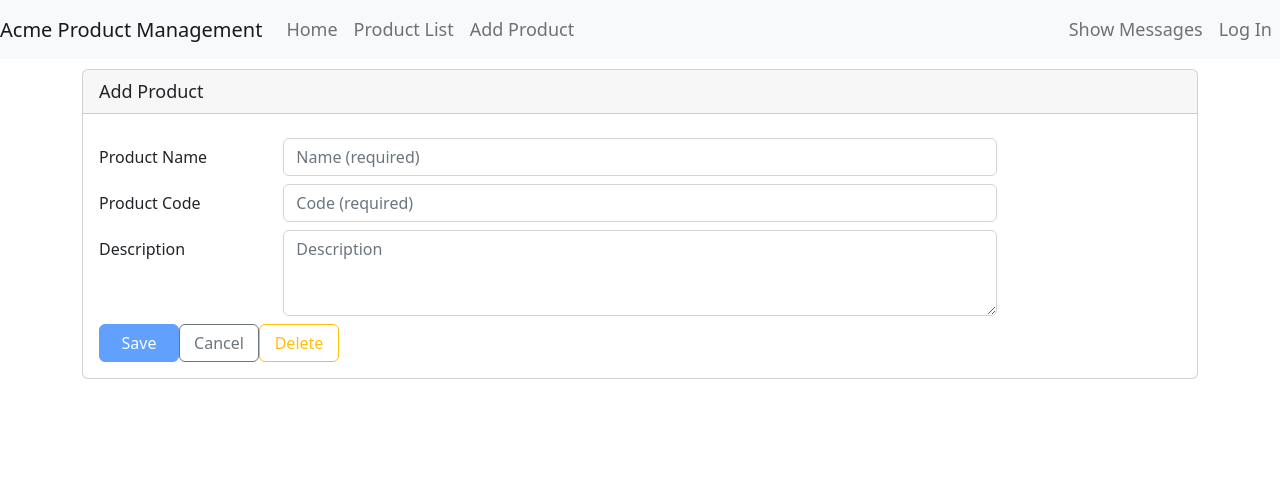
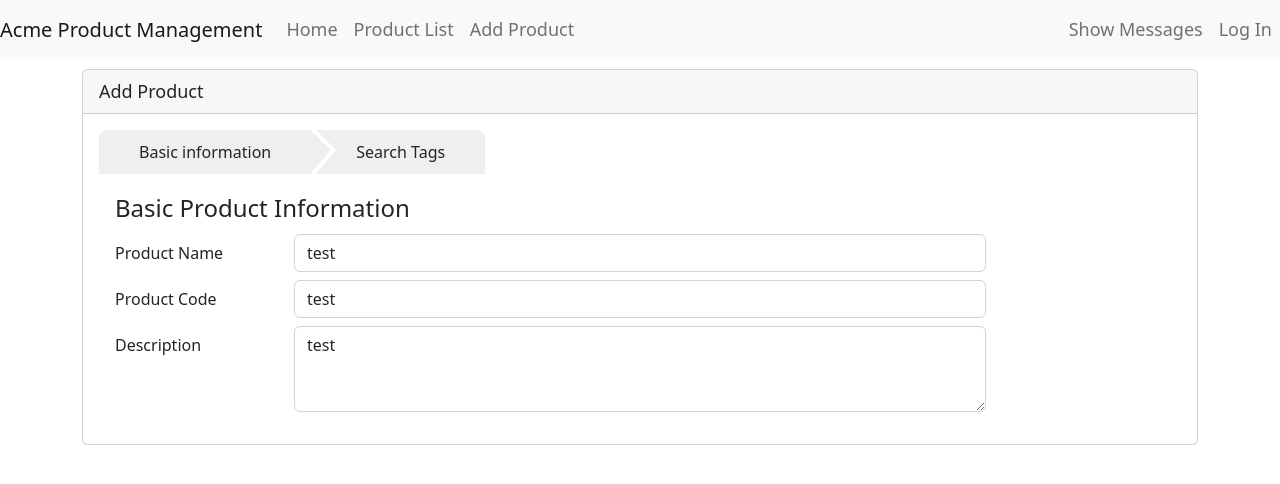
Before and after one commit to GitKia/AngularApmRouting, an Angular app: page /products/0/edit/info in a window 1280 px wide. Shown: the top 484 px of the page. Built offline with nearby package versions, Linux system fonts and the light colour scheme; what angular-in-memory-web-api would draw is missing.

Commit message:
ChildRoutUpdated

```diff
--- a/src/app/products/product-edit/product-edit.component.html
+++ b/src/app/products/product-edit/product-edit.component.html
@@ -5,95 +5,16 @@
 
   <div class="card-body"
        *ngIf="product">
-    <form novalidate
-          #productForm="ngForm">
+       <div class="wizard">
+        <a>
+          Basic information
+        </a>
+        <a>
+          Search Tags
+        </a>
+    </div>
 
-      <div class="row mt-2">
-        <label class="col-md-2 col-form-label"
-               for="productNameId">Product Name</label>
-        <div class="col-md-8">
-          <input class="form-control"
-                 id="productNameId"
-                 type="text"
-                 placeholder="Name (required)"
-                 required
-                 minlength="3"
-                 [(ngModel)]=product.productName
-                 name="productName"
-                 #productNameVar="ngModel"
-                 [ngClass]="{'is-invalid': (productNameVar.touched || productNameVar.dirty) && !productNameVar.valid }" />
-          <span class="invalid-feedback">
-            <span *ngIf="productNameVar.errors?.['required']">
-              Product name is required.
-            </span>
-            <span *ngIf="productNameVar.errors?.['minlength']">
-              Product name must be at least three characters.
-            </span>
-          </span>
-        </div>
-      </div>
-
-      <div class="row mt-2">
-        <label class="col-md-2 col-form-label"
-               for="productCodeId">Product Code</label>
-        <div class="col-md-8">
-          <input class="form-control"
-                 id="productCodeId"
-                 type="text"
-                 placeholder="Code (required)"
-                 required
-                 [(ngModel)]=product.productCode
-                 name="productCode"
-                 #productCodeVar="ngModel"
-                 [ngClass]="{'is-invalid': (productCodeVar.touched || productCodeVar.dirty) && !productCodeVar.valid }" />
-          <span class="invalid-feedback">
-            <span *ngIf="productCodeVar.errors?.['required']">
-              Product code is required.
-            </span>
-          </span>
-        </div>
-      </div>
-
-      <div class="row mt-2">
-        <label class="col-md-2 col-form-label"
-               for="descriptionId">Description</label>
-        <div class="col-md-8">
-          <textarea class="form-control"
-                    id="descriptionId"
-                    placeholder="Description"
-                    rows=3
-                    [(ngModel)]=product.description
-                    name="description"></textarea>
-        </div>
-      </div>
-
-      <div class="row mt-2">
-        <div class="col-md-4">
-          <button class="btn btn-primary mr-3"
-                  style="width:80px"
-                  type="button"
-                  [title]="productForm.valid ? 'Save your entered data' : 'Disabled until the form data is valid'"
-                  [disabled]="!productForm.valid"
-                  (click)="saveProduct()">
-            Save
-          </button>
-          <button class="btn btn-outline-secondary mr-3"
-                  style="width:80px"
-                  type="button"
-                  title="Cancel your edits"
-                  [routerLink]="['/products']">
-            Cancel
-          </button>
-          <button class="btn btn-outline-warning"
-                  style="width:80px"
-                  type="button"
-                  title="Delete this product"
-                  (click)="deleteProduct()">
-            Delete
-          </button>
-        </div>
-      </div>
-    </form>
+<router-outlet></router-outlet>
   </div>
 </div>
 
```
